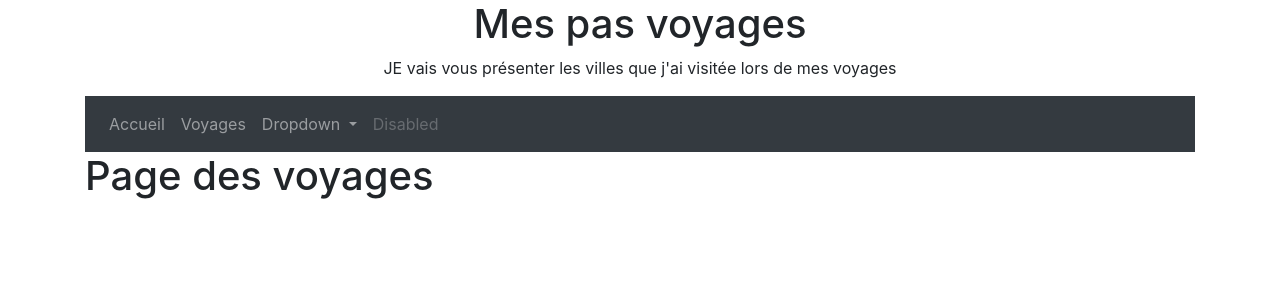
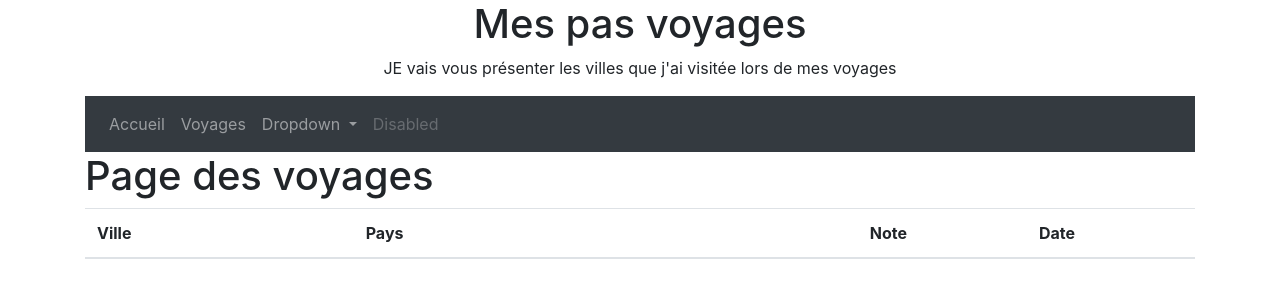
Before and after one commit to Elshindr/MySymfonyPlayground, a Symfony app: template templates/pages/voyages.html.twig in a window 1280 px wide. Shown: the top 300 px of the page. Run offline with Twig, Linux system fonts and the light colour scheme; the template is opened without the code that fills it, so the values that code supplies are empty; some libraries are stand-ins or nearby versions.

Commit message:
Phase 8 : ORM

```diff
--- a/composer.json
+++ b/composer.json
@@ -10,6 +10,7 @@
         "doctrine/doctrine-bundle": "^2.3",
         "doctrine/doctrine-migrations-bundle": "^3.0",
         "doctrine/orm": "^2.7",
+        "fzaninotto/faker": "^1.9",
         "phpdocumentor/reflection-docblock": "^5.2",
         "sensio/framework-extra-bundle": "^5.1",
         "symfony/asset": "4.3.*",
@@ -36,6 +37,7 @@
         "symfony/yaml": "4.3.*"
     },
     "require-dev": {
+        "doctrine/doctrine-fixtures-bundle": "^3.4",
         "phpunit/phpunit": "^9.5",
         "symfony/browser-kit": "4.3.*",
         "symfony/css-selector": "4.3.*",
--- a/config/bundles.php
+++ b/config/bundles.php
@@ -13,4 +13,5 @@ return [
     Symfony\Bundle\SecurityBundle\SecurityBundle::class => ['all' => true],
     Symfony\Bundle\SwiftmailerBundle\SwiftmailerBundle::class => ['all' => true],
     Symfony\Bundle\WebServerBundle\WebServerBundle::class => ['dev' => true],
+    Doctrine\Bundle\FixturesBundle\DoctrineFixturesBundle::class => ['dev' => true, 'test' => true],
 ];
--- a/migrations/Version20210918101108.php
+++ b/migrations/Version20210918101108.php
@@ -1,4 +1,4 @@
-<?php
+  <?php
 
 declare(strict_types=1);
 
--- a/nbproject/private/private.xml
+++ b/nbproject/private/private.xml
@@ -3,11 +3,17 @@
     <editor-bookmarks xmlns="http://www.netbeans.org/ns/editor-bookmarks/2" lastBookmarkId="0"/>
     <open-files xmlns="http://www.netbeans.org/ns/projectui-open-files/2">
         <group>
+            <file>file:/C:/wamp64/www/mesvoyages/src/Controller/AccueilController.php</file>
             <file>file:/C:/wamp64/www/mesvoyages/templates/base.html.twig</file>
+            <file>file:/C:/wamp64/www/mesvoyages/src/Repository/VisiteRepository.php</file>
+            <file>file:/C:/wamp64/www/mesvoyages/migrations/Version20210918101912.php</file>
+            <file>file:/C:/wamp64/www/mesvoyages/migrations/Version20210918101108.php</file>
             <file>file:/C:/wamp64/www/mesvoyages/.env</file>
             <file>file:/C:/wamp64/www/mesvoyages/templates/pages/voyages.html.twig</file>
             <file>file:/C:/wamp64/www/mesvoyages/templates/pages/accueil.html.twig</file>
             <file>file:/C:/wamp64/www/mesvoyages/templates/basefront.html.twig</file>
+            <file>file:/C:/wamp64/www/mesvoyages/src/Controller/VoyagesController.php</file>
+            <file>file:/C:/wamp64/www/mesvoyages/src/Entity/Visite.php</file>
         </group>
     </open-files>
 </project-private>
--- a/src/Entity/Visite.php
+++ b/src/Entity/Visite.php
@@ -51,6 +51,10 @@ class Visite
      * @ORM\Column(type="integer", nullable=true)
      */
     private $tempmax;
+
+    public function getDatecreationString() : string{
+        return $this->datecreation->format('d/m/Y');
+    }
 
     public function getId(): ?int
     {
--- a/src/Repository/VisiteRepository.php
+++ b/src/Repository/VisiteRepository.php
@@ -1,5 +1,4 @@
 <?php
-
 namespace App\Repository;
 
 use App\Entity\Visite;
--- a/templates/pages/voyages.html.twig
+++ b/templates/pages/voyages.html.twig
@@ -3,5 +3,44 @@
 
 {% block body %}
 <h1> Page des voyages</h1>
-
+<table class="table table-striped">
+    <thead>
+    <tr>
+        <th class="text-left" scope="col"> Ville</th>
+        <th class="text-left" scope="col"> Pays</th>
+        <th class="text-right" scope="col">Note</th>
+        <th class="text-center" scope="col">Date</th>
+    </tr>
+    </thead>
+    <tbody>
+    {% for visite in visites %}
+        <tr>
+            <td>
+                <h5 class="text-primary">
+                    <a href="#">  {{ visite.ville }}</a>
+                </h5>
+            </td>
+            <td>
+                {{ visite.pays }}
+            </td>
+            <td class="text-right">
+                <strong>
+                    {% if visite.note <10 %}
+                        <div class="text-danger">
+                            {{ visite.note }} /20
+                        </div>
+                    {%  else %}
+                        <div class="text-success">
+                            {{ visite.note }} / 20
+                        </div>
+                    {% endif %}
+                </strong>
+            </td>
+            <td class="text-center">
+                {{ visite.datecreationstring }}
+            </td>
+        </tr>
+    {%  endfor %}
+    </tbody>
+</table>
 {% endblock %}
```
Also changed, not shown: src/Controller/VoyagesController.php (+19 -1 lines), src/DataFixtures/AppFixtures.php (added, +17 -0 lines), src/DataFixtures/VisiteFixture.php (added, +34 -0 lines), 3 other files.
